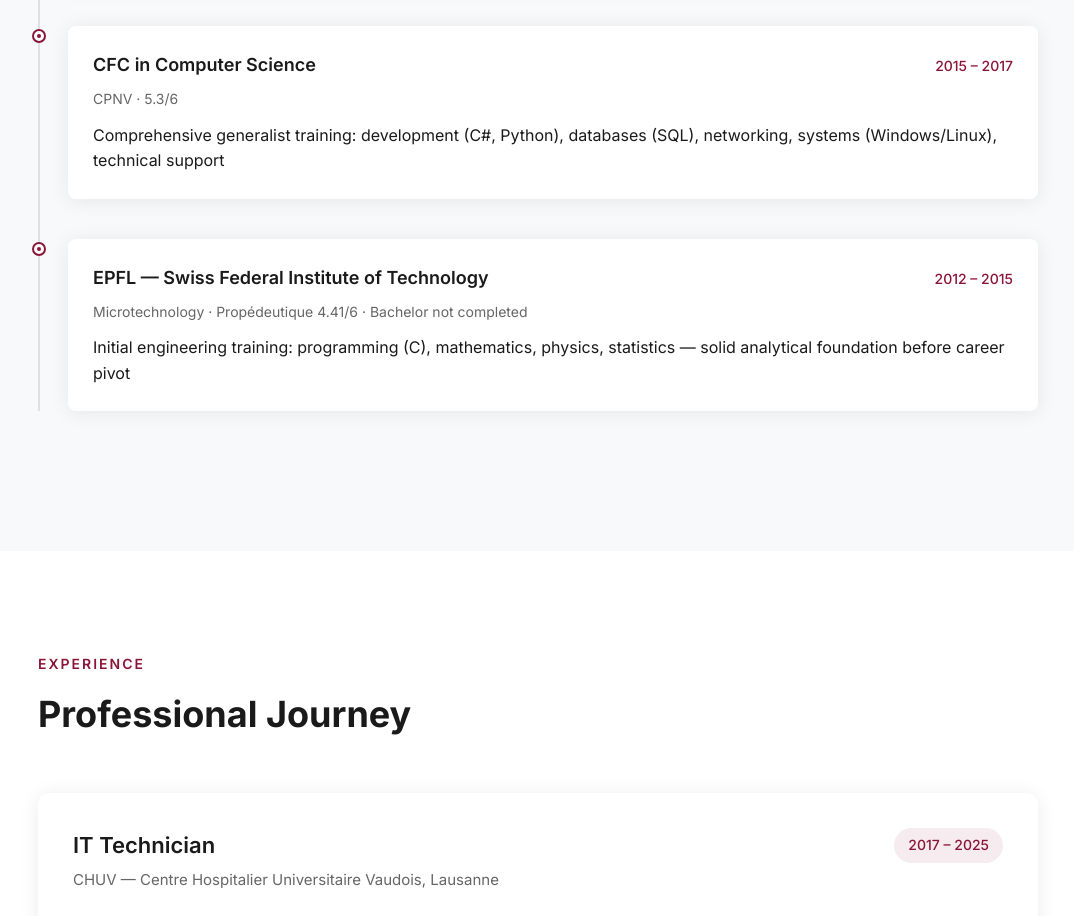
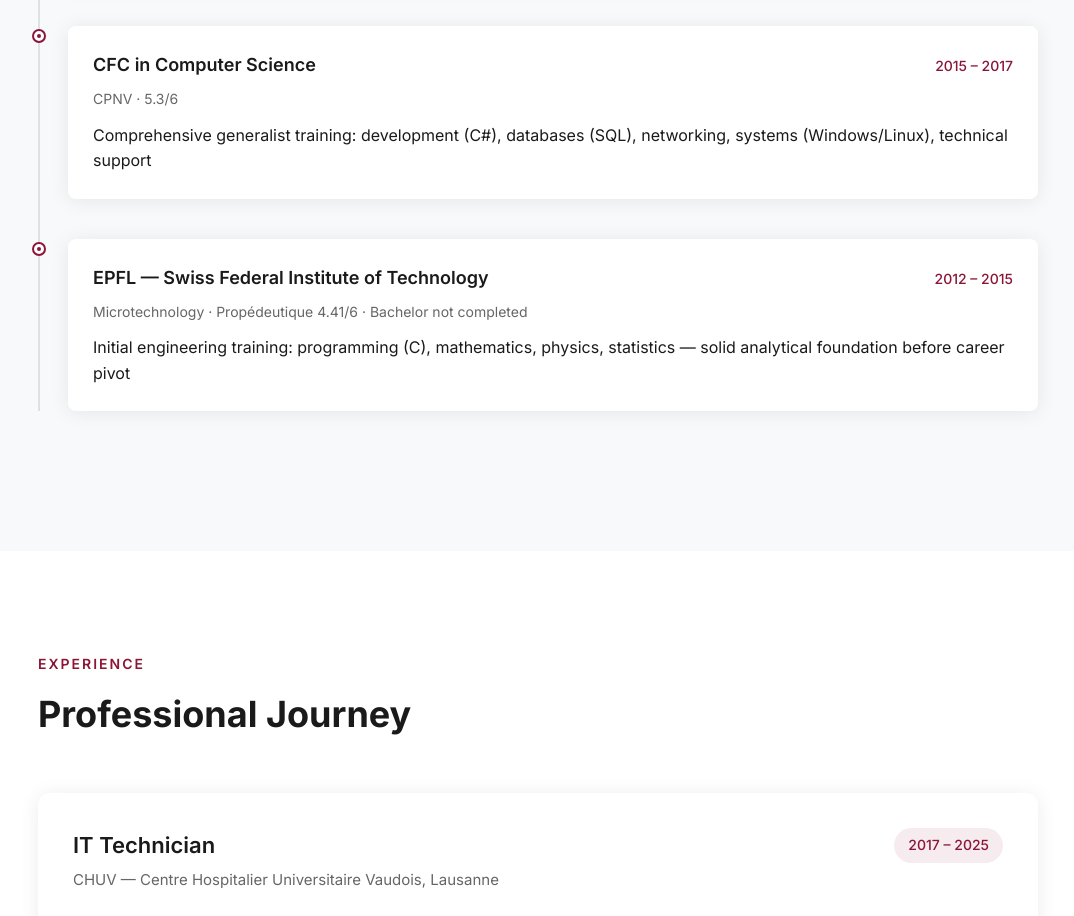
Before and after one commit to JorgePaulaPinheiro/CV, a React (Vite) app: page / in a window 1280 px wide. Shown: the part 2540-3456 px from the top of the page, without its empty margins (102-1176 px from the left). Built offline with nearby package versions, Linux system fonts and the light colour scheme.

Commit message:
Remove Python from CFC/apprenticeship — self-taught only, not part of training

```diff
--- a/src/App.jsx
+++ b/src/App.jsx
@@ -65,7 +65,7 @@ const translations = {
         title: 'CFC in Computer Science',
         date: '2015 – 2017',
         subtitle: 'CPNV · 5.3/6',
-        desc: "Comprehensive generalist training: development (C#, Python), databases (SQL), networking, systems (Windows/Linux), technical support"
+        desc: "Comprehensive generalist training: development (C#), databases (SQL), networking, systems (Windows/Linux), technical support"
       },
       epfl: {
         title: 'EPFL — Swiss Federal Institute of Technology',
@@ -247,7 +247,7 @@ const translations = {
         title: 'CFC en Informatique',
         date: '2015 – 2017',
         subtitle: 'CPNV · 5.3/6',
-        desc: "Formation généraliste complète : développement (C#, Python), bases de données (SQL), réseaux, systèmes (Windows/Linux), support technique"
+        desc: "Formation généraliste complète : développement (C#), bases de données (SQL), réseaux, systèmes (Windows/Linux), support technique"
       },
       epfl: {
         title: 'EPFL — École polytechnique fédérale de Lausanne',
@@ -429,7 +429,7 @@ const translations = {
         title: '计算机科学CFC证书',
         date: '2015 – 2017',
         subtitle: 'CPNV · 5.3/6',
-        desc: "全面的通识培训：开发（C#、Python）、数据库（SQL）、网络、系统（Windows/Linux）、技术支持"
+        desc: "全面的通识培训：开发（C#）、数据库（SQL）、网络、系统（Windows/Linux）、技术支持"
       },
       epfl: {
         title: '洛桑联邦理工学院（EPFL）',
```
